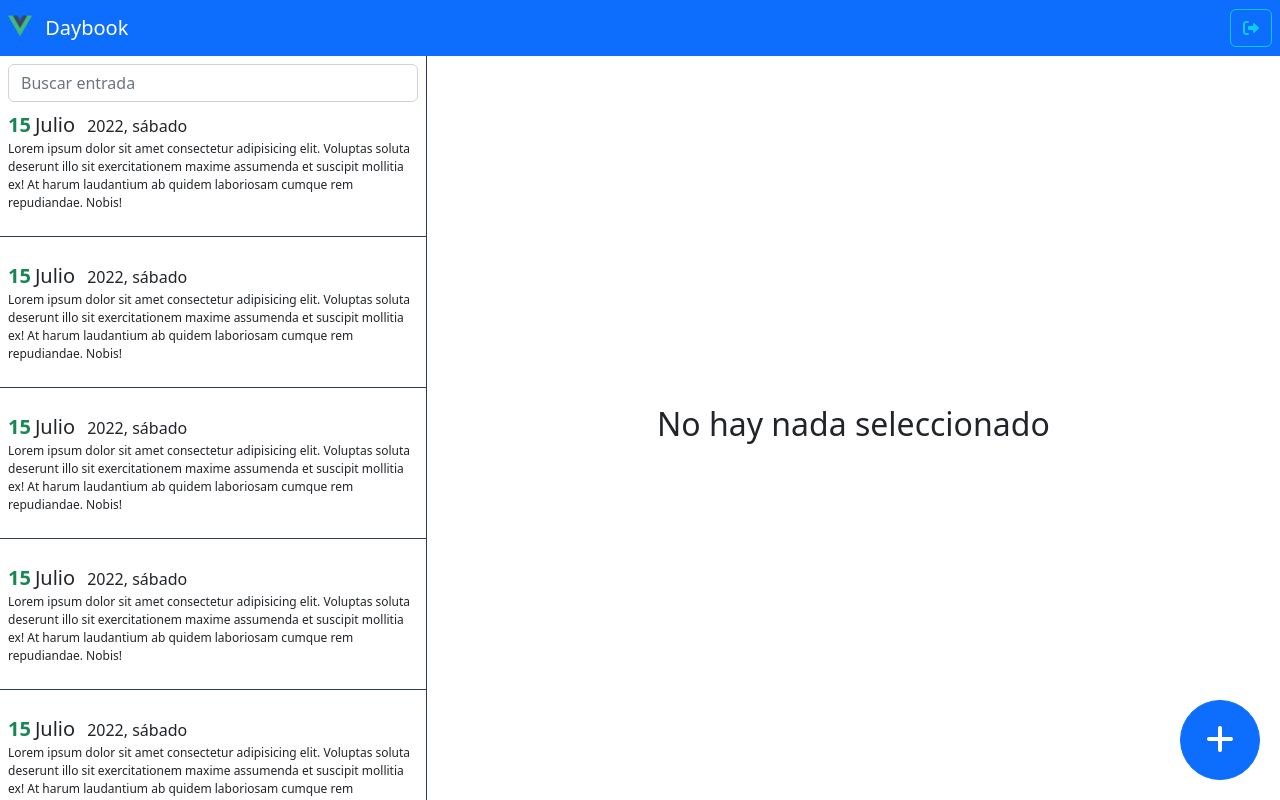
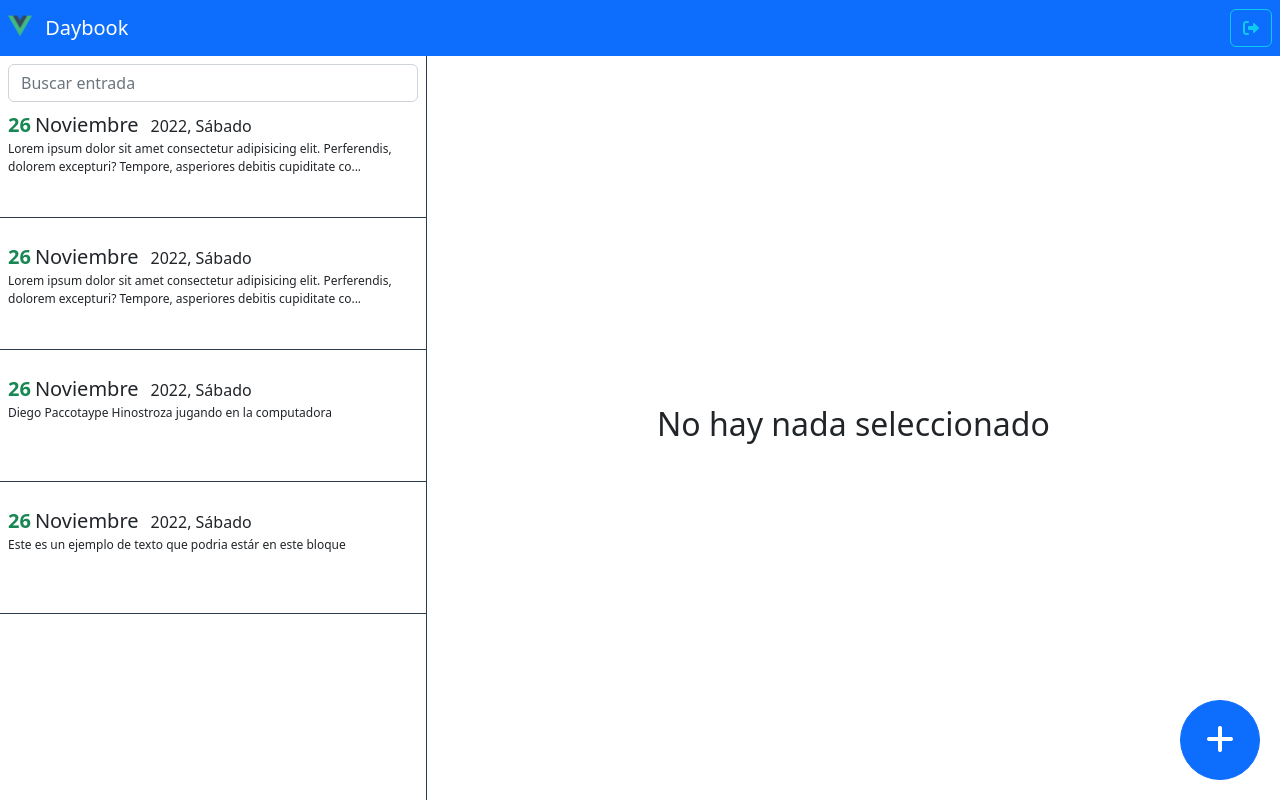
Before and after one commit to DiegoPaccoPE/vuex-daybook-vuejs, a Vue app: page / in a window 1280 px wide. Both pictures are taken after a click on the button "Success". Built offline with nearby package versions, Linux system fonts and the light colour scheme; the HTML template or start-up script is replaced by a standard one.

Commit message:
Adding functionality showing data from journal store

```diff
--- a/src/modules/daybook/components/EntryCard.vue
+++ b/src/modules/daybook/components/EntryCard.vue
@@ -4,24 +4,49 @@
     @click="$router.push({ name: 'entry', params: { id: 10 } })"
   >
     <div>
-      <span class="text-success fs-5 fw-bold">15</span>
-      <span class="mx-1 fs-5">Julio</span>
-      <span class="mx-2 fw-light">2022, sábado</span>
+      <span class="text-success fs-5 fw-bold">{{ day }}</span>
+      <span class="mx-1 fs-5">{{ month }}</span>
+      <span class="mx-2 fw-light">{{ yearDay }}</span>
     </div>
     <p class="entry-description">
-      Lorem ipsum dolor sit amet consectetur adipisicing elit. Voluptas soluta
-      deserunt illo sit exercitationem maxime assumenda et suscipit mollitia ex!
-      At harum laudantium ab quidem laboriosam cumque rem repudiandae. Nobis!
+      {{ shortText }}
     </p>
   </div>
 </template>
 
 <script>
-export default {};
+const months = ['Enero', 'Febrero', 'Marzo', 'Abril', 'Mayo', 'Junio','Julio', 'Agosto', 'Septiembre', 'Octubre', 'Noviembre', 'Diciembre']
+const days   = ['Domingo','Lunes','Martes','Miércoles','Jueves','Viernes','Sábado']
+export default {
+  props: {
+    entry: {
+      type: Object,
+      required: true,
+    }
+  },
+  computed: {
+    shortText(){
+      return this.entry.text.length > 130 ? (this.entry.text.substring(0,130) + "...") : this.entry.text
+    },
+    day(){
+      const date = new Date(this.entry.date);
+      return date.getDate()
+    },
+    month(){
+      const date = new Date(this.entry.date);
+      return months[ date.getMonth() ]
+    },
+    yearDay(){
+      const date = new Date(this.entry.date);
+      return `${ date.getFullYear() }, ${days[date.getDay()]}`
+    }
+  }
+};
 </script>
 
 <style lang="scss" scoped>
 .entry-container {
+  height: 116px;
   border-bottom: 1px solid #2c3e50;
   transition: 0.2s all ease-in;
 
--- a/src/modules/daybook/components/EntryList.vue
+++ b/src/modules/daybook/components/EntryList.vue
@@ -1,19 +1,33 @@
 <template>
   <div class="entry-list-container">
     <div class="px-2 pt-2">
-      <input type="text" class="form-control" placeholder="Buscar entrada" />
+      <input type="text" class="form-control" placeholder="Buscar entrada" v-model="term"/>
     </div>
     <div class="entry-scroll-area">
-      <EntryCard v-for="item in 100" :key="item" />
+      <EntryCard v-for="entry in entriesByTerm" :key="entry.id" :entry="entry"/>
     </div>
   </div>
 </template>
 
 <script>
 import { defineAsyncComponent } from "vue";
+import { mapGetters } from "vuex";
 export default {
   components: {
     EntryCard: defineAsyncComponent(() => import("./EntryCard.vue")),
+  },
+  data(){
+    return {
+      term: '',
+    }
+  },
+  computed: {
+    ...mapGetters('journal', {
+      entries: 'getEntryByTerm'
+    }),
+    entriesByTerm(){
+      return this.entries(this.term)
+    }
   },
 };
 </script>
--- a/src/modules/daybook/store/journal/getters.js
+++ b/src/modules/daybook/store/journal/getters.js
@@ -2,8 +2,9 @@
 
 // }
 
-export const getEntryByTerm = ( /*state*/ ) => {
-
+export const getEntryByTerm = ( state ) => ( term = '' ) => {
+  if(term === '') return state.entryList;
+  return state.entryList.filter((entry) => entry.text.toLowerCase().includes(term.toLowerCase()))
 }
 
 export const getEntryById = ( /*state*/ ) => {
--- a/src/modules/daybook/store/journal/state.js
+++ b/src/modules/daybook/store/journal/state.js
@@ -20,13 +20,13 @@
     {
       id: new Date().getTime() + 2000,
       date: new Date().toDateString(),
-      text: 'Lorem ipsum dolor sit amet consectetur adipisicing elit. Perferendis, dolorem excepturi? Tempore, asperiores debitis cupiditate consequuntur eius deserunt, provident totam numquam nobis nesciunt necessitatibus. Totam porro veniam unde veritatis repellat?',
+      text: 'Diego Paccotaype Hinostroza jugando en la computadora',
       picture: null
     },
     {
       id: new Date().getTime() + 3000,
       date: new Date().toDateString(),
-      text: 'Lorem ipsum dolor sit amet consectetur adipisicing elit. Perferendis, dolorem excepturi? Tempore, asperiores debitis cupiditate consequuntur eius deserunt, provident totam numquam nobis nesciunt necessitatibus. Totam porro veniam unde veritatis repellat?',
+      text: 'Este es un ejemplo de texto que podria estár en este bloque',
       picture: null
     }
   ]
```
